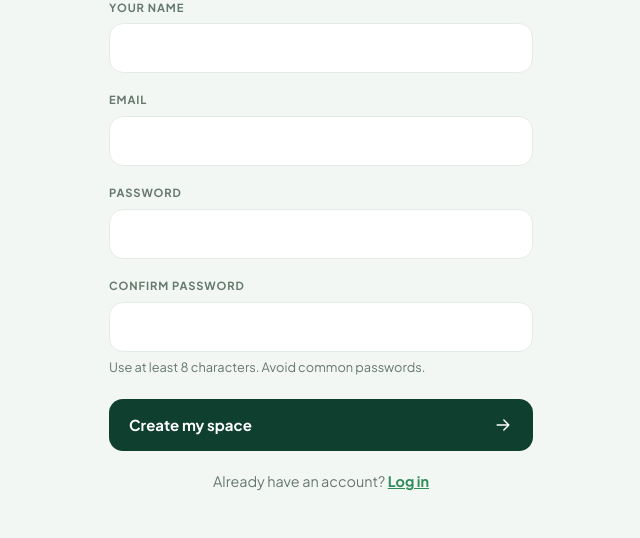
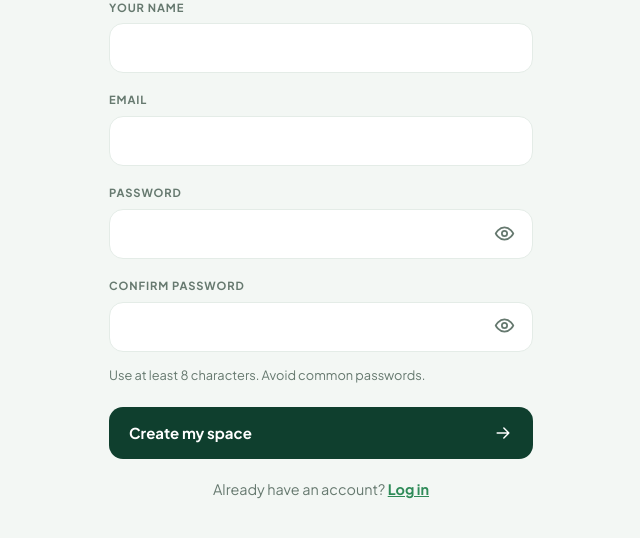
Before and after one commit to Psyche0524/extrackash-expense-tracker, a Django app: page /signup/ in a window 1280 px wide. Shown: the part 176-714 px from the top of the page, without its empty margins (319-959 px from the left). Run offline with Django 5.2, Linux system fonts and the light colour scheme.

Commit message:
eye icon

```diff
--- a/static/css/style.css
+++ b/static/css/style.css
@@ -450,3 +450,37 @@ select { appearance: none; padding-right: 40px; background: var(--surface) url('
 @media (prefers-reduced-motion: reduce) {
   *, *::before, *::after { animation: none !important; transition: none !important; }
 }
+
+.password-field {
+  position: relative;
+  margin-bottom: 14px;
+}
+
+.password-field input {
+  padding-right: 50px;
+}
+
+.toggle-password {
+  position: absolute;
+  right: 14px;
+  top: 34px;
+  width: 30px;
+  height: 30px;
+  display: flex;
+  align-items: center;
+  justify-content: center;
+  border: none;
+  background: transparent;
+  color: var(--muted);
+  cursor: pointer;
+  padding: 0;
+}
+
+.toggle-password svg {
+  width: 21px;
+  height: 21px;
+}
+
+.toggle-password:hover {
+  color: var(--green-text);
+}
--- a/static/js/app.js
+++ b/static/js/app.js
@@ -59,8 +59,57 @@ if (picker) {
   });
 }
 
-// Close the + menu when tapping outside it.
 document.addEventListener('click', (e) => {
   const fab = document.querySelector('.fab[open]');
   if (fab && !fab.contains(e.target)) fab.open = false;
 });
+
+document.querySelectorAll('.password-toggle').forEach((button) => {
+  button.addEventListener('click', () => {
+    const wrapper = button.closest('.password-wrapper');
+    const input = wrapper.querySelector('input');
+
+    const isHidden = input.type === 'password';
+
+    input.type = isHidden ? 'text' : 'password';
+
+    button.setAttribute(
+      'aria-label',
+      isHidden ? 'Hide password' : 'Show password'
+    );
+
+    button.setAttribute('aria-pressed', String(isHidden));
+  });
+});
+
+document.querySelectorAll('.toggle-password').forEach((button) => {
+  button.addEventListener('click', () => {
+    const wrapper = button.closest('.password-field');
+    const input = wrapper.querySelector('input');
+
+    const isPassword = input.type === 'password';
+
+    input.type = isPassword ? 'text' : 'password';
+
+    button.setAttribute(
+      'aria-label',
+      isPassword ? 'Hide password' : 'Show password'
+    );
+
+    button.setAttribute('aria-pressed', isPassword);
+
+    button.innerHTML = isPassword
+      ? `<svg viewBox="0 0 24 24" fill="none" stroke="currentColor"
+           stroke-width="2">
+           <path d="M3 3l18 18"/>
+           <path d="M10.6 10.6a2 2 0 002.8 2.8"/>
+           <path d="M9.9 5.2A11 11 0 0112 5c6.5 0 10 7 10 7a16 16 0 01-4 4.5"/>
+           <path d="M6.2 6.2C3.5 8 2 12 2 12s3.5 7 10 7c1 0 2-.2 2.9-.5"/>
+         </svg>`
+      : `<svg viewBox="0 0 24 24" fill="none" stroke="currentColor"
+           stroke-width="2">
+           <path d="M2 12s3.5-7 10-7 10 7 10 7-3.5 7-10 7-10-7-10-7z"/>
+           <circle cx="12" cy="12" r="3"/>
+         </svg>`;
+  });
+});
--- a/templates/signup.html
+++ b/templates/signup.html
@@ -19,8 +19,29 @@
   {{ form.non_field_errors }}
   {% with field=form.first_name %}{% include 'components/form_field.html' %}{% endwith %}
   {% with field=form.email %}{% include 'components/form_field.html' %}{% endwith %}
-  {% with field=form.password1 %}{% include 'components/form_field.html' %}{% endwith %}
-  {% with field=form.password2 %}{% include 'components/form_field.html' %}{% endwith %}
+ <div class="password-field">
+  {% with field=form.password1 %}
+    {% include 'components/form_field.html' %}
+  {% endwith %}
+  <button type="button" class="toggle-password" aria-label="Show password" aria-pressed="false">
+    <svg class="eye-icon" viewBox="0 0 24 24" fill="none" stroke="currentColor" stroke-width="2">
+      <path d="M2 12s3.5-7 10-7 10 7 10 7-3.5 7-10 7-10-7-10-7z"/>
+      <circle cx="12" cy="12" r="3"/>
+    </svg>
+  </button>
+</div>
+
+<div class="password-field">
+  {% with field=form.password2 %}
+    {% include 'components/form_field.html' %}
+  {% endwith %}
+  <button type="button" class="toggle-password" aria-label="Show password" aria-pressed="false">
+    <svg class="eye-icon" viewBox="0 0 24 24" fill="none" stroke="currentColor" stroke-width="2">
+      <path d="M2 12s3.5-7 10-7 10 7 10 7-3.5 7-10 7-10-7-10-7z"/>
+      <circle cx="12" cy="12" r="3"/>
+    </svg>
+  </button>
+</div>
   <p class="hint">Use at least 8 characters. Avoid common passwords.</p>
   <button type="submit" class="btn block arrow">Create my space</button>
 </form>
```
